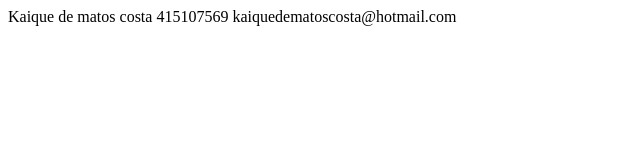
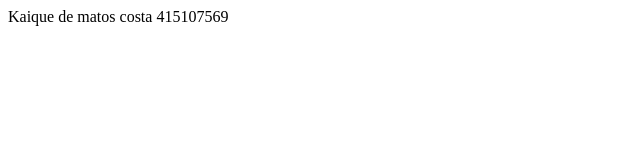
Before and after one commit to kkaiquek/Aula2409, a plain HTML site: page index.html in a window 1280 px wide. Shown: the whole page, without its empty margins (0-640 px from the left). Drawn offline with Linux system fonts and the light colour scheme.

Commit message:
Revert "Merge Projeto V1"

```diff
--- a/index.html
+++ b/index.html
@@ -7,6 +7,5 @@
 <body>
 Kaique de matos costa
 415107569
-kaiquedematoscosta@hotmail.com
 </body>
 </html>
```
Also changed, not shown: Oi.txt (deleted).
